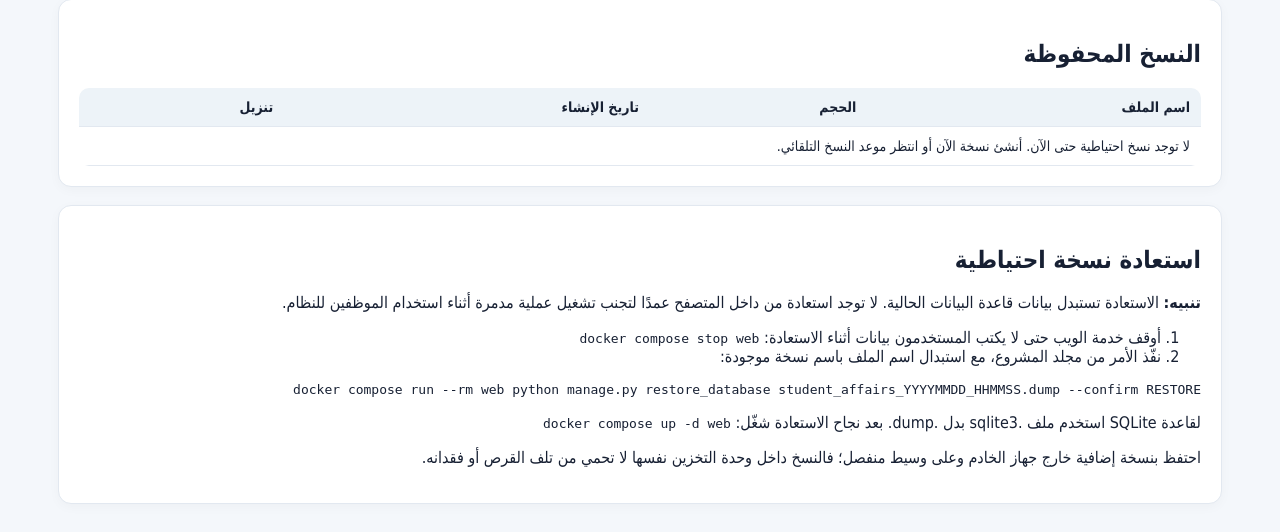
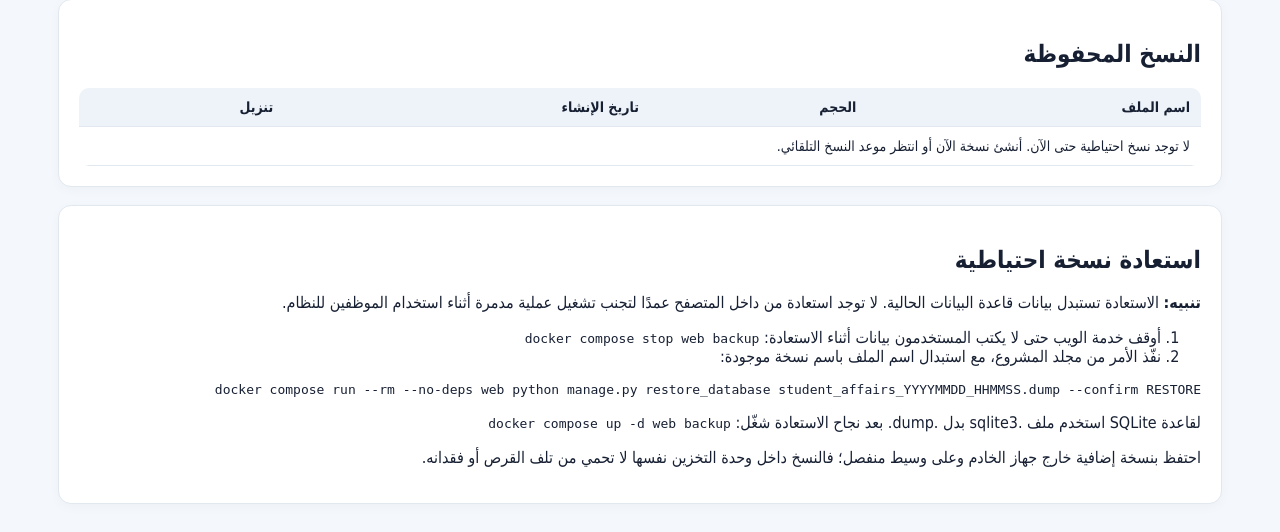
Before and after one commit to sayedahmed924-a11y/student_affairs_system_phase4_finance.zip, a Django app: page /students/backups/ in a window 1280 px wide. Shown: the part 407-939 px from the top of the page. Run offline with Django 5.2, Linux system fonts and the light colour scheme; the visitor is signed in with stand-in values (Sample User, id 1).

Commit message:
Update restore instructions to pause scheduled backups safely

```diff
--- a/templates/students/backup_dashboard.html
+++ b/templates/students/backup_dashboard.html
@@ -36,11 +36,11 @@
   <h2>استعادة نسخة احتياطية</h2>
   <p><strong>تنبيه:</strong> الاستعادة تستبدل بيانات قاعدة البيانات الحالية. لا توجد استعادة من داخل المتصفح عمدًا لتجنب تشغيل عملية مدمرة أثناء استخدام الموظفين للنظام.</p>
   <ol>
-    <li>أوقف خدمة الويب حتى لا يكتب المستخدمون بيانات أثناء الاستعادة: <code>docker compose stop web</code></li>
+    <li>أوقف خدمة الويب حتى لا يكتب المستخدمون بيانات أثناء الاستعادة: <code>docker compose stop web backup</code></li>
     <li>نفّذ الأمر من مجلد المشروع، مع استبدال اسم الملف باسم نسخة موجودة:</li>
   </ol>
-  <pre><code>docker compose run --rm web python manage.py restore_database student_affairs_YYYYMMDD_HHMMSS.dump --confirm RESTORE</code></pre>
-  <p>لقاعدة SQLite استخدم ملف .sqlite3 بدل .dump. بعد نجاح الاستعادة شغّل: <code>docker compose up -d web</code></p>
+  <pre><code>docker compose run --rm --no-deps web python manage.py restore_database student_affairs_YYYYMMDD_HHMMSS.dump --confirm RESTORE</code></pre>
+  <p>لقاعدة SQLite استخدم ملف .sqlite3 بدل .dump. بعد نجاح الاستعادة شغّل: <code>docker compose up -d web backup</code></p>
   <p>احتفظ بنسخة إضافية خارج جهاز الخادم وعلى وسيط منفصل؛ فالنسخ داخل وحدة التخزين نفسها لا تحمي من تلف القرص أو فقدانه.</p>
 </div>
 {% endblock %}
```
